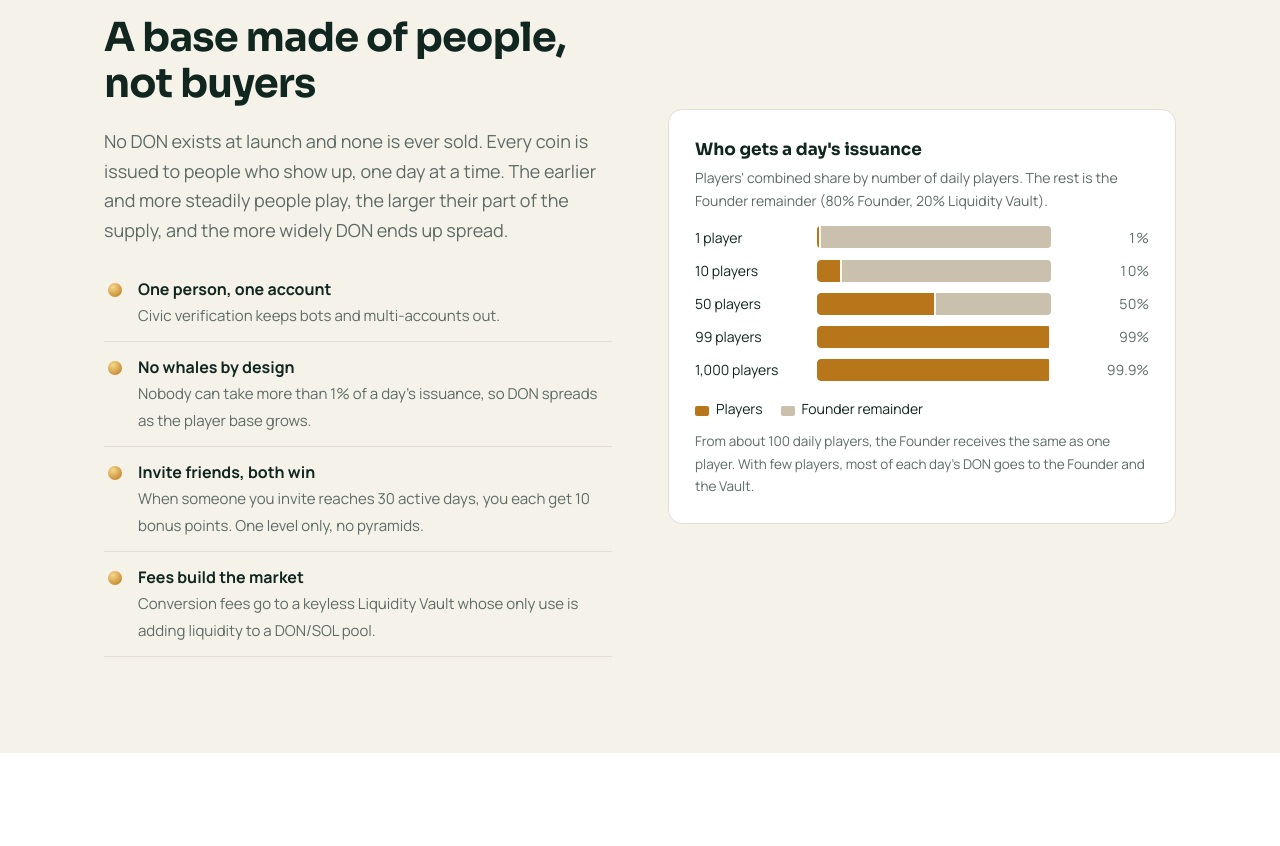
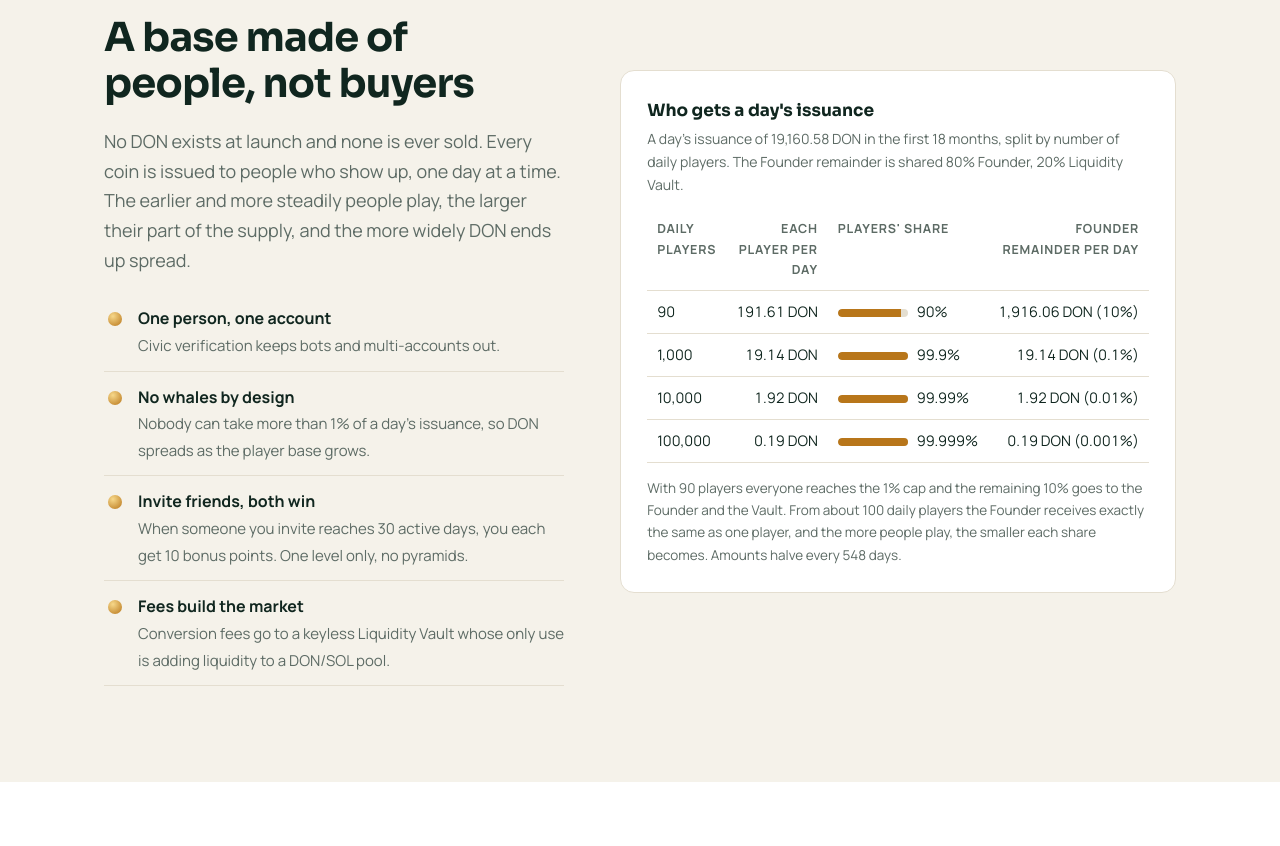
Before and after one commit to Doncoin1999/index, a plain HTML site: page index.html in a window 1280 px wide. Shown: the part 3168-4014 px from the top of the page. Drawn offline with Linux system fonts and the light colour scheme.

Commit message:
Add files via upload

```diff
--- a/assets/site.css
+++ b/assets/site.css
@@ -185,3 +185,9 @@ footer .legal{grid-column:1/-1;border-top:1px solid #23413a;padding-top:20px;fon
 .prose .ack{font-weight:700;letter-spacing:.01em;background:var(--surface);border:1px solid var(--line);padding:18px;border-radius:10px}
 @media (max-width:900px){.doc{grid-template-columns:1fr}.toc{position:static}}
 @media print{.nav,.riskbar,footer,.toc{display:none}.doc{display:block}.doc-hero{background:none;color:#000}}
+
+.split-table{margin-top:6px}
+.split-table td{white-space:nowrap}
+.mini{display:inline-block;width:70px;height:8px;border-radius:4px;background:#e4ded0;vertical-align:middle;margin-right:6px;overflow:hidden}
+.mini i{display:block;height:100%;background:var(--goldDeep);border-radius:4px 0 0 4px}
+@media (max-width:540px){.split-table td{white-space:normal}.mini{display:none}}
--- a/index.html
+++ b/index.html
@@ -124,16 +124,17 @@
   </div>
   <div class="card">
     <p class="chart-title">Who gets a day's issuance</p>
-    <p class="chart-sub">Players' combined share by number of daily players. The rest is the Founder remainder (80% Founder, 20% Liquidity Vault).</p>
-    <div class="bars">
-      <div class="bar"><span>1 player</span><div class="t"><i class="p" style="width:1%"></i><i class="f" style="flex:1"></i></div><span class="v">1%</span></div>
-      <div class="bar"><span>10 players</span><div class="t"><i class="p" style="width:10%"></i><i class="f" style="flex:1"></i></div><span class="v">10%</span></div>
-      <div class="bar"><span>50 players</span><div class="t"><i class="p" style="width:50%"></i><i class="f" style="flex:1"></i></div><span class="v">50%</span></div>
-      <div class="bar"><span>99 players</span><div class="t"><i class="p" style="width:99%"></i><i class="f" style="flex:1"></i></div><span class="v">99%</span></div>
-      <div class="bar"><span>1,000 players</span><div class="t"><i class="p" style="width:99.9%"></i><i class="f" style="flex:1"></i></div><span class="v">99.9%</span></div>
-    </div>
-    <div class="legend" style="margin-top:16px"><span><i style="background:#b8761a;height:10px"></i>Players</span><span><i style="background:#c9c1ae;height:10px"></i>Founder remainder</span></div>
-    <p style="font-size:13.5px;color:var(--muted);margin:10px 0 0">From about 100 daily players, the Founder receives the same as one player. With few players, most of each day's DON goes to the Founder and the Vault.</p>
+    <p class="chart-sub">A day's issuance of 19,160.58 DON in the first 18 months, split by number of daily players. The Founder remainder is shared 80% Founder, 20% Liquidity Vault.</p>
+    <table class="split-table">
+      <thead><tr><th>Daily players</th><th class="n">Each player per day</th><th>Players' share</th><th class="n">Founder remainder per day</th></tr></thead>
+      <tbody>
+        <tr><td>90</td><td class="n">191.61 DON</td><td><span class="mini"><i style="width:90%"></i></span> 90%</td><td class="n">1,916.06 DON (10%)</td></tr>
+        <tr><td>1,000</td><td class="n">19.14 DON</td><td><span class="mini"><i style="width:99.9%"></i></span> 99.9%</td><td class="n">19.14 DON (0.1%)</td></tr>
+        <tr><td>10,000</td><td class="n">1.92 DON</td><td><span class="mini"><i style="width:99.99%"></i></span> 99.99%</td><td class="n">1.92 DON (0.01%)</td></tr>
+        <tr><td>100,000</td><td class="n">0.19 DON</td><td><span class="mini"><i style="width:99.999%"></i></span> 99.999%</td><td class="n">0.19 DON (0.001%)</td></tr>
+      </tbody>
+    </table>
+    <p style="font-size:13.5px;color:var(--muted);margin:14px 0 0">With 90 players everyone reaches the 1% cap and the remaining 10% goes to the Founder and the Vault. From about 100 daily players the Founder receives exactly the same as one player, and the more people play, the smaller each share becomes. Amounts halve every 548 days.</p>
   </div>
 </div></section>
 
```
